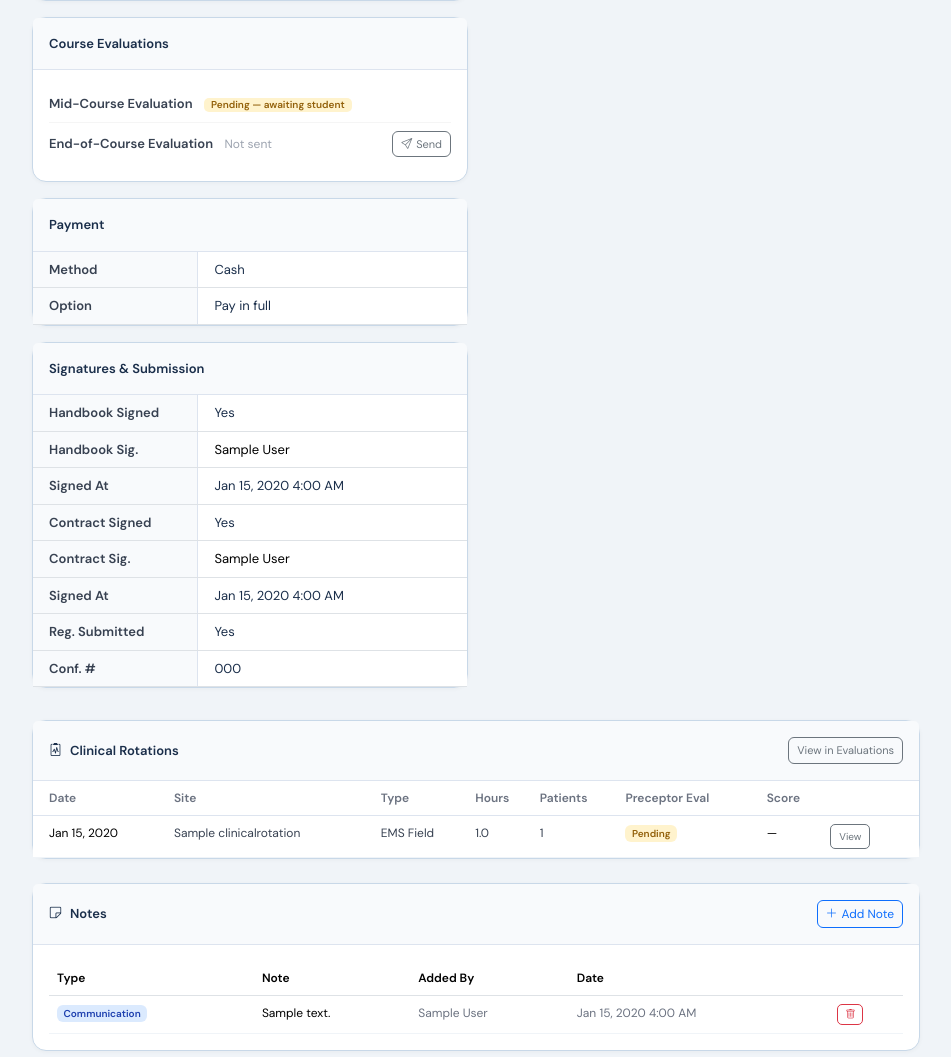
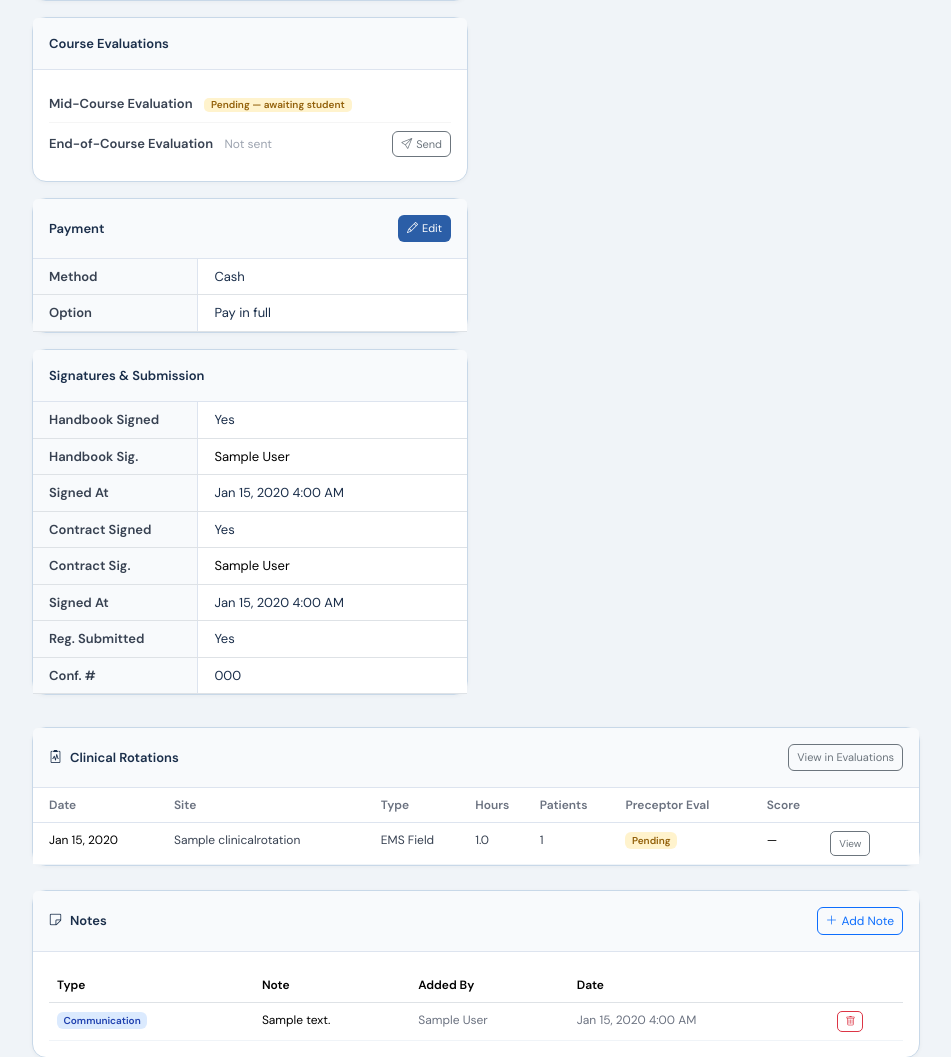
Before and after one commit to AndSnodFRBA/PEMSE, a Django app: page /staff/students/1/ in a window 1280 px wide. Shown: the part 1051-2108 px from the top of the page, without its empty margins (244-1195 px from the left). Run offline with Django 5.2, Linux system fonts and the light colour scheme; a user stored in the database is signed in; tables that the repository leaves empty hold one stand-in row (values such as "Sample post").

Commit message:
Let staff manually edit a student's payment method and department billing info
Payment info (cash/check/department-paying, plus department contact
details) was previously set only during student self-registration and
shown read-only to staff. Adds an edit form on the student detail page
so staff can set or correct it directly, including switching a student
to/from department billing.

Co-Authored-By: Claude Sonnet 5 <noreply@anthropic.com>

```diff
--- a/staff/forms.py
+++ b/staff/forms.py
@@ -5,8 +5,8 @@ from documents.models import StudentDocument
 from students.models import (
     Announcement, CognitiveExamRecord, CourseCompletionRecord,
     CourseReportRecord, EntranceRequirementRecord,
-    PatientContactRecord, PaymentHistory, PsychomotorSkillRecord, Student,
-    StudentNote,
+    PatientContactRecord, PaymentHistory, PaymentRecord, PsychomotorSkillRecord,
+    Student, StudentNote,
 )
 from instructor.models import (
     InstructorCourseAssignment, InstructorObservation,
@@ -184,6 +184,27 @@ class PaymentHistoryForm(forms.ModelForm):
             'method':       forms.Select(attrs={'class': 'form-select'}),
             'check_number': forms.TextInput(attrs={'class': 'form-control', 'placeholder': 'Check #'}),
             'notes':        forms.Textarea(attrs={'class': 'form-control', 'rows': 2, 'placeholder': 'Optional notes…'}),
+        }
+
+
+class StaffPaymentRecordForm(forms.ModelForm):
+    """Lets staff set/change how a student is paying, including department billing details."""
+    class Meta:
+        model  = PaymentRecord
+        fields = [
+            'method', 'pay_option', 'check_number',
+            'dept_name', 'dept_address', 'dept_contact',
+            'dept_email', 'dept_phone',
+        ]
+        widgets = {
+            'method':       forms.Select(attrs={'class': 'form-select form-select-sm'}),
+            'pay_option':   forms.Select(attrs={'class': 'form-select form-select-sm'}),
+            'check_number': forms.TextInput(attrs={'class': 'form-control form-control-sm', 'placeholder': 'Check #'}),
+            'dept_name':    forms.TextInput(attrs={'class': 'form-control form-control-sm', 'placeholder': 'Fire Dept / Agency'}),
+            'dept_address': forms.Textarea(attrs={'class': 'form-control form-control-sm', 'rows': 2, 'placeholder': 'Street, City, State, ZIP'}),
+            'dept_contact': forms.TextInput(attrs={'class': 'form-control form-control-sm', 'placeholder': 'Name'}),
+            'dept_email':   forms.EmailInput(attrs={'class': 'form-control form-control-sm', 'placeholder': 'billing@dept.gov'}),
+            'dept_phone':   forms.TextInput(attrs={'class': 'form-control form-control-sm', 'placeholder': '(308) 000-0000'}),
         }
 
 
--- a/staff/urls.py
+++ b/staff/urls.py
@@ -11,6 +11,7 @@ urlpatterns = [
     path('students/<int:pk>/pdf/',             views.student_pdf,           name='staff_student_pdf'),
     path('students/<int:pk>/invoice/',         views.invoice_pdf,           name='staff_invoice_pdf'),
     path('students/<int:pk>/add-payment/',     views.add_payment,           name='staff_add_payment'),
+    path('students/<int:pk>/payment-info/',    views.edit_payment_info,     name='staff_edit_payment_info'),
     path('students/<int:pk>/add-note/',        views.add_student_note,      name='staff_add_note'),
     path('students/<int:pk>/notes/<int:note_pk>/delete/', views.delete_student_note, name='staff_delete_note'),
     path('students/<int:pk>/assign-course/',   views.assign_course,         name='staff_assign_course'),
--- a/staff/views.py
+++ b/staff/views.py
@@ -21,7 +21,7 @@ from students.emails import (
 from students.models import (
     Announcement, CognitiveExamRecord, CourseCompletionRecord,
     CourseReportRecord, EntranceRequirementRecord,
-    PatientContactRecord, PaymentHistory, PsychomotorSkillRecord,
+    PatientContactRecord, PaymentHistory, PaymentRecord, PsychomotorSkillRecord,
     ReminderLog, Student, StudentNote,
 )
 from students.reminders import BalanceDueRule, RegistrationIncompleteRule
@@ -42,6 +42,7 @@ from .forms import (
     StaffAccountInviteForm,
     StaffAnnouncementForm,
     StaffAssignCourseForm,
+    StaffPaymentRecordForm,
     StudentNoteForm,
     StaffInviteAcceptForm,
     StaffStudentEditForm,
@@ -164,7 +165,8 @@ def student_detail(request, pk):
     student    = get_object_or_404(Student, pk=pk, role=Student.Role.STUDENT)
     enrollment = CourseEnrollment.objects.filter(student=student).first()
     docs       = StudentDocument.objects.filter(student=student).select_related('doc_type').order_by('doc_type__order')
-    payment    = getattr(student, 'payment', None)
+    payment, _ = PaymentRecord.objects.get_or_create(student=student)
+    payment_form = StaffPaymentRecordForm(instance=payment)
     history    = student.payment_history.select_related('recorded_by').all()
 
     doc_forms = [(doc, DocumentReviewForm(initial={'status': doc.status, 'notes': doc.notes})) for doc in docs]
@@ -226,6 +228,7 @@ def student_detail(request, pk):
         'total_owed':         total_owed,
         'balance_due':        balance_due,
         'add_payment_form':   add_payment_form,
+        'payment_form':       payment_form,
         'notes':              notes,
         'note_form':          note_form,
         # Course Evaluations
@@ -291,6 +294,20 @@ def add_payment(request, pk):
             record.save()
             send_payment_receipt(record)
             messages.success(request, f'Payment of ${record.amount} recorded.')
+        else:
+            messages.error(request, 'Please correct the errors below.')
+    return redirect('staff_student_detail', pk=pk)
+
+
+@staff_required
+def edit_payment_info(request, pk):
+    student = get_object_or_404(Student, pk=pk, role=Student.Role.STUDENT)
+    payment, _ = PaymentRecord.objects.get_or_create(student=student)
+    if request.method == 'POST':
+        form = StaffPaymentRecordForm(request.POST, instance=payment)
+        if form.is_valid():
+            form.save()
+            messages.success(request, f'Payment info updated for {student.get_full_name()}.')
         else:
             messages.error(request, 'Please correct the errors below.')
     return redirect('staff_student_detail', pk=pk)
--- a/templates/staff/student_detail.html
+++ b/templates/staff/student_detail.html
@@ -152,7 +152,58 @@
 
     <!-- Payment -->
     <div class="card mb-3">
-      <div class="card-header py-3" style="background:#f8fafc;border-bottom:1px solid #dde4ef;font-weight:600;color:#1a2e4a;font-size:13px;">Payment</div>
+      <div class="card-header py-3 d-flex align-items-center justify-content-between" style="background:#f8fafc;border-bottom:1px solid #dde4ef;font-weight:600;color:#1a2e4a;font-size:13px;">
+        <span>Payment</span>
+        <button class="btn btn-sm" type="button" data-bs-toggle="collapse" data-bs-target="#edit-payment-form" style="background:#2B5EA7;color:#fff;font-size:11px;border-radius:6px;">
+          <i class="bi bi-pencil me-1"></i>Edit
+        </button>
+      </div>
+      <div class="collapse" id="edit-payment-form">
+        <div class="card-body" style="border-bottom:1px solid #dde4ef;background:#f8fafc;">
+          <form method="post" action="{% url 'staff_edit_payment_info' student.pk %}">
+            {% csrf_token %}
+            <div class="row g-2">
+              <div class="col-sm-6">
+                <label style="font-size:11px;font-weight:600;color:#374151;">Method</label>
+                {{ payment_form.method }}
+              </div>
+              <div class="col-sm-6">
+                <label style="font-size:11px;font-weight:600;color:#374151;">Payment Option</label>
+                {{ payment_form.pay_option }}
+              </div>
+              <div class="col-sm-6" id="payment-check-field">
+                <label style="font-size:11px;font-weight:600;color:#374151;">Check #</label>
+                {{ payment_form.check_number }}
+              </div>
+            </div>
+            <div id="payment-dept-fields" class="row g-2 mt-1" style="padding:10px;background:#fff;border:1px solid #dde4ef;border-radius:6px;">
+              <div class="col-12">
+                <label style="font-size:11px;font-weight:600;color:#374151;">Department Name</label>
+                {{ payment_form.dept_name }}
+              </div>
+              <div class="col-12">
+                <label style="font-size:11px;font-weight:600;color:#374151;">Department Address</label>
+                {{ payment_form.dept_address }}
+              </div>
+              <div class="col-sm-6">
+                <label style="font-size:11px;font-weight:600;color:#374151;">Contact Person</label>
+                {{ payment_form.dept_contact }}
+              </div>
+              <div class="col-sm-6">
+                <label style="font-size:11px;font-weight:600;color:#374151;">Contact Phone</label>
+                {{ payment_form.dept_phone }}
+              </div>
+              <div class="col-12">
+                <label style="font-size:11px;font-weight:600;color:#374151;">Contact Email</label>
+                {{ payment_form.dept_email }}
+              </div>
+            </div>
+            <div class="mt-2">
+              <button type="submit" class="btn btn-sm" style="background:#2B5EA7;color:#fff;border-radius:6px;font-size:12px;">Save</button>
+            </div>
+          </form>
+        </div>
+      </div>
       <div class="card-body p-0">
         <table class="table table-sm mb-0" style="font-size:13px;">
           {% if payment and payment.method %}
@@ -163,6 +214,7 @@
             {% endif %}
             {% if payment.method == 'dept' %}
               {% include "staff/_kv_row.html" with label="Dept. Name" value=payment.dept_name|default:"—" %}
+              {% include "staff/_kv_row.html" with label="Dept. Address" value=payment.dept_address|default:"—" %}
               {% include "staff/_kv_row.html" with label="Dept. Contact" value=payment.dept_contact|default:"—" %}
               {% include "staff/_kv_row.html" with label="Dept. Email" value=payment.dept_email|default:"—" %}
               {% include "staff/_kv_row.html" with label="Dept. Phone" value=payment.dept_phone|default:"—" %}
@@ -890,6 +942,19 @@
     toggleCheck();
   }
 
+  // Show/hide check number and department fields on the payment info edit form
+  const payMethodSelect = document.querySelector('#edit-payment-form select[name="method"]');
+  const payCheckField = document.getElementById('payment-check-field');
+  const payDeptFields = document.getElementById('payment-dept-fields');
+  if (payMethodSelect && payCheckField && payDeptFields) {
+    function togglePayFields() {
+      payCheckField.style.display = payMethodSelect.value === 'check' ? '' : 'none';
+      payDeptFields.style.display = payMethodSelect.value === 'dept' ? '' : 'none';
+    }
+    payMethodSelect.addEventListener('change', togglePayFields);
+    togglePayFields();
+  }
+
   // Restore active tab from URL query param
   const urlParams = new URLSearchParams(window.location.search);
   const activeTab = urlParams.get('tab');
```
